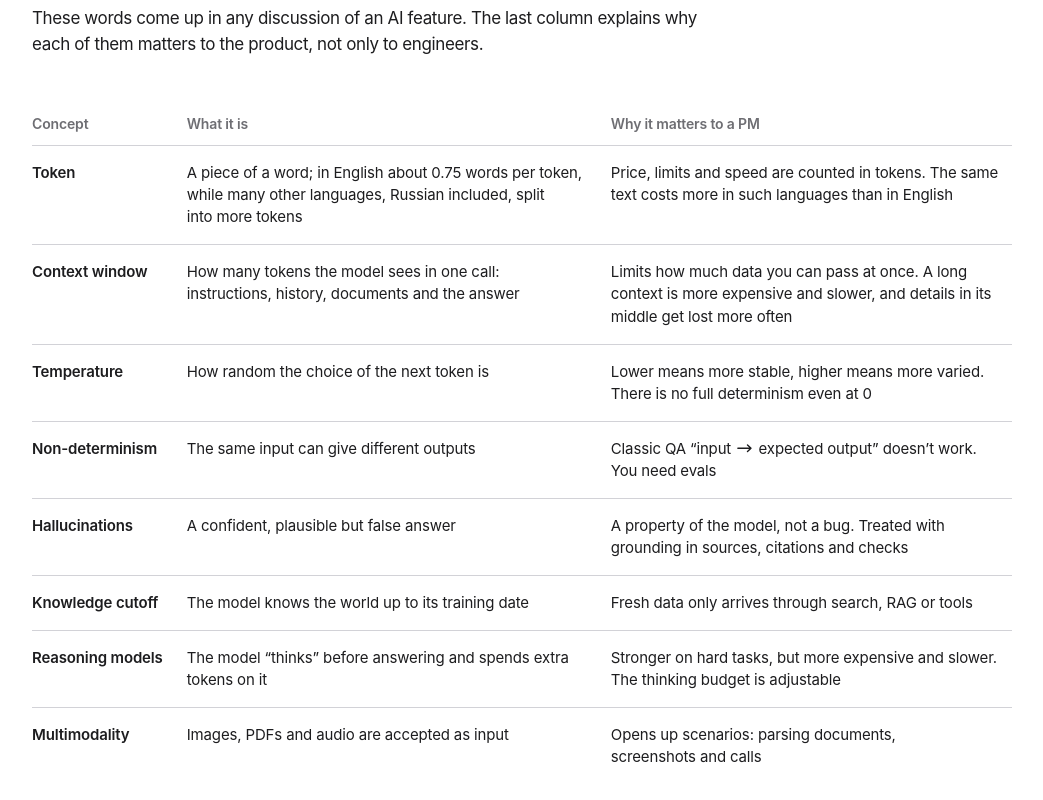
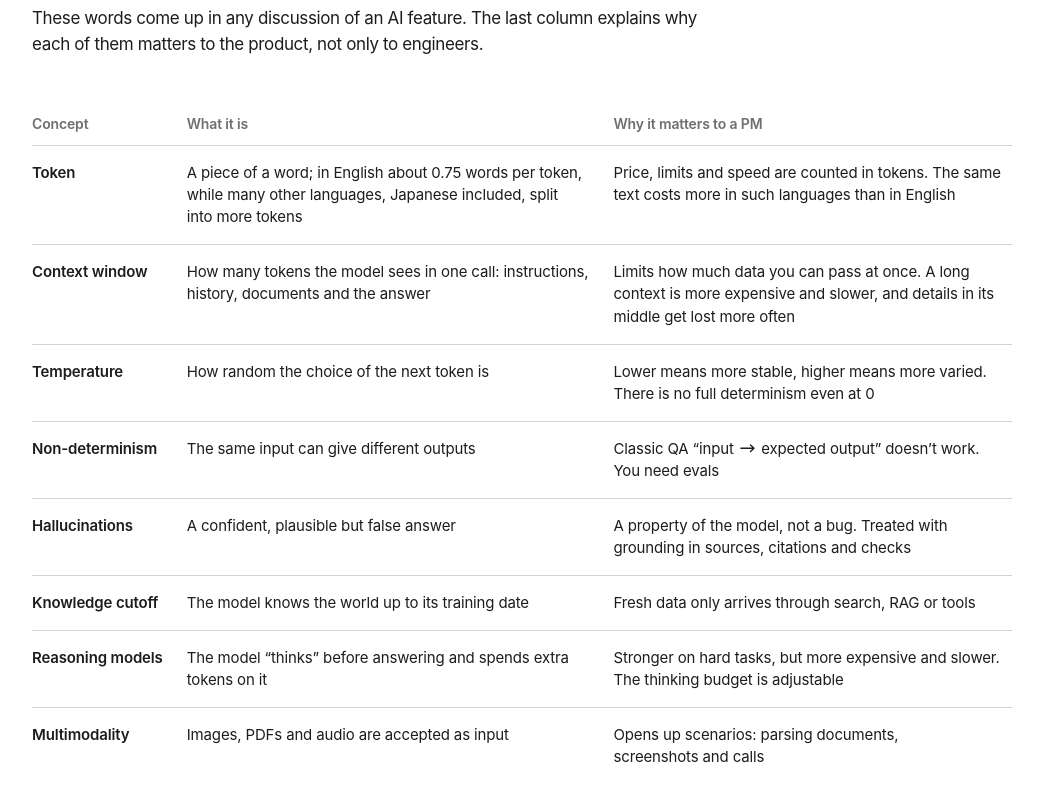
Before and after one commit to olevasyliev/ai-pm-cheat-sheet, a plain HTML site: page index.html in a window 1280 px wide. Shown: the part 6359-7159 px from the top of the page, without its empty margins (118-1161 px from the left). Drawn offline with Linux system fonts and the light colour scheme; animation ran at ten frames a second.

Commit message:
Token row: Japanese as the example of a costlier language; PDF rebuilt
Co-Authored-By: Claude Opus 5.5 <noreply@anthropic.com>
Claude-Session: https://claude.ai/code/session_01AJ6Q9kR54y8DzYTXjwJpWa

```diff
--- a/index.html
+++ b/index.html
@@ -639,7 +639,7 @@ figure,.tile,tr,ol.steps-list li,.cc,.itog,.lad-l li,.hp,.au-l li,.pl-l li,.end-
 <div class="tw"><table class="stack">
 <thead><tr><th>Concept</th><th>What it is</th><th>Why it matters to a PM</th></tr></thead>
 <tbody>
-<tr><td>Token</td><td>A piece of a word; in English about 0.75 words per token, while many other languages, Russian included, split into more&nbsp;tokens</td><td>Price, limits and speed are counted in tokens. The same text costs more in such languages than in&nbsp;English</td></tr>
+<tr><td>Token</td><td>A piece of a word; in English about 0.75 words per token, while many other languages, Japanese included, split into more&nbsp;tokens</td><td>Price, limits and speed are counted in tokens. The same text costs more in such languages than in&nbsp;English</td></tr>
 <tr><td>Context&nbsp;window</td><td>How many tokens the model sees in one call: instructions, history, documents and the&nbsp;answer</td><td>Limits how much data you can pass at once. A long context is more expensive and slower, and details in its middle get lost more&nbsp;often</td></tr>
 <tr><td>Temperature</td><td>How random the choice of the next token&nbsp;is</td><td>Lower means more stable, higher means more varied. There is no full determinism even at&nbsp;0</td></tr>
 <tr><td><span class="nw">Non-determinism</span></td><td>The same input can give different&nbsp;outputs</td><td>Classic QA “input <svg class="ar" aria-hidden="true"><use href="#arr"/></svg> expected output” doesn’t work. You need&nbsp;evals</td></tr>
```
Also changed, not shown: 1 other file.
